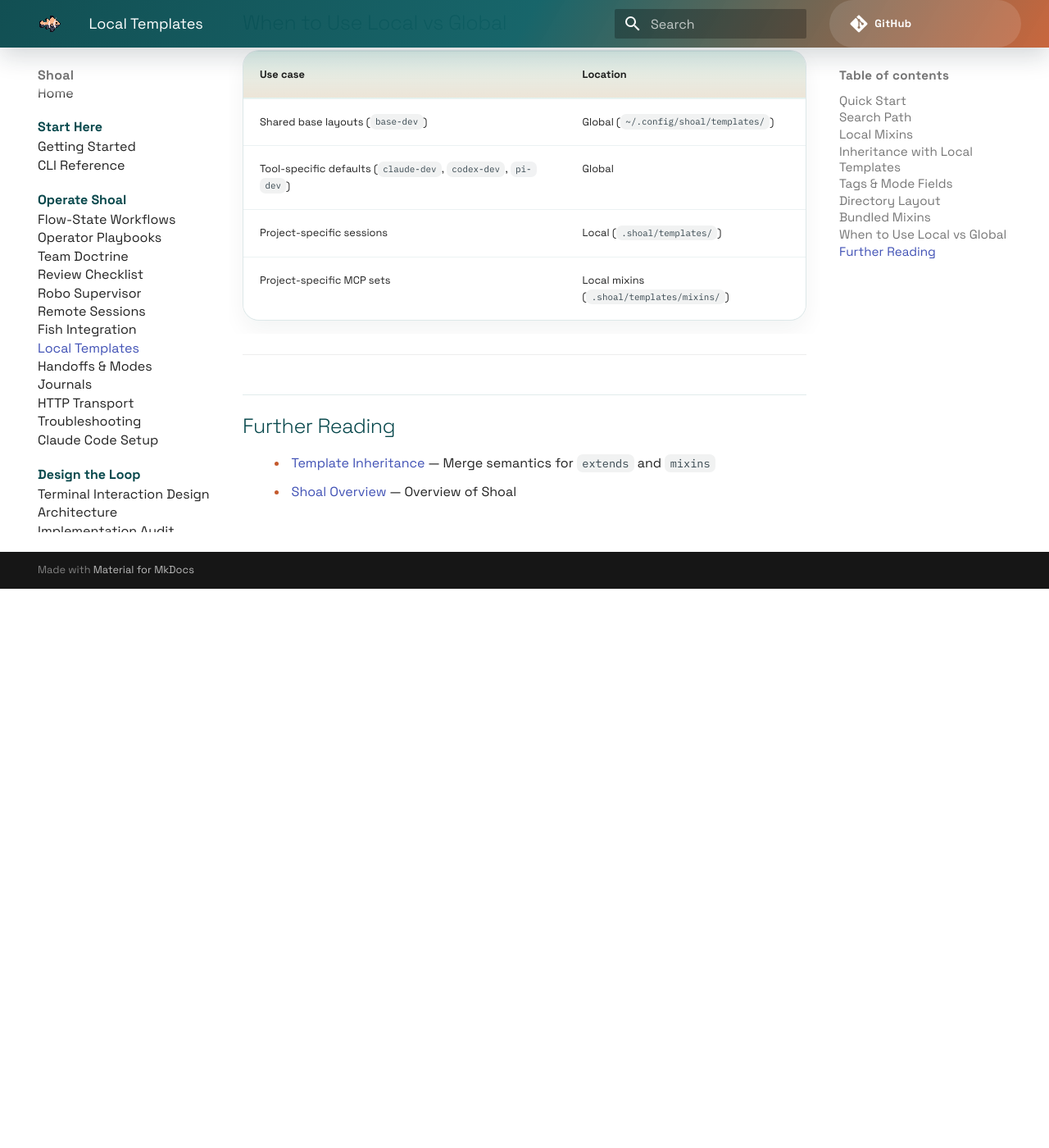
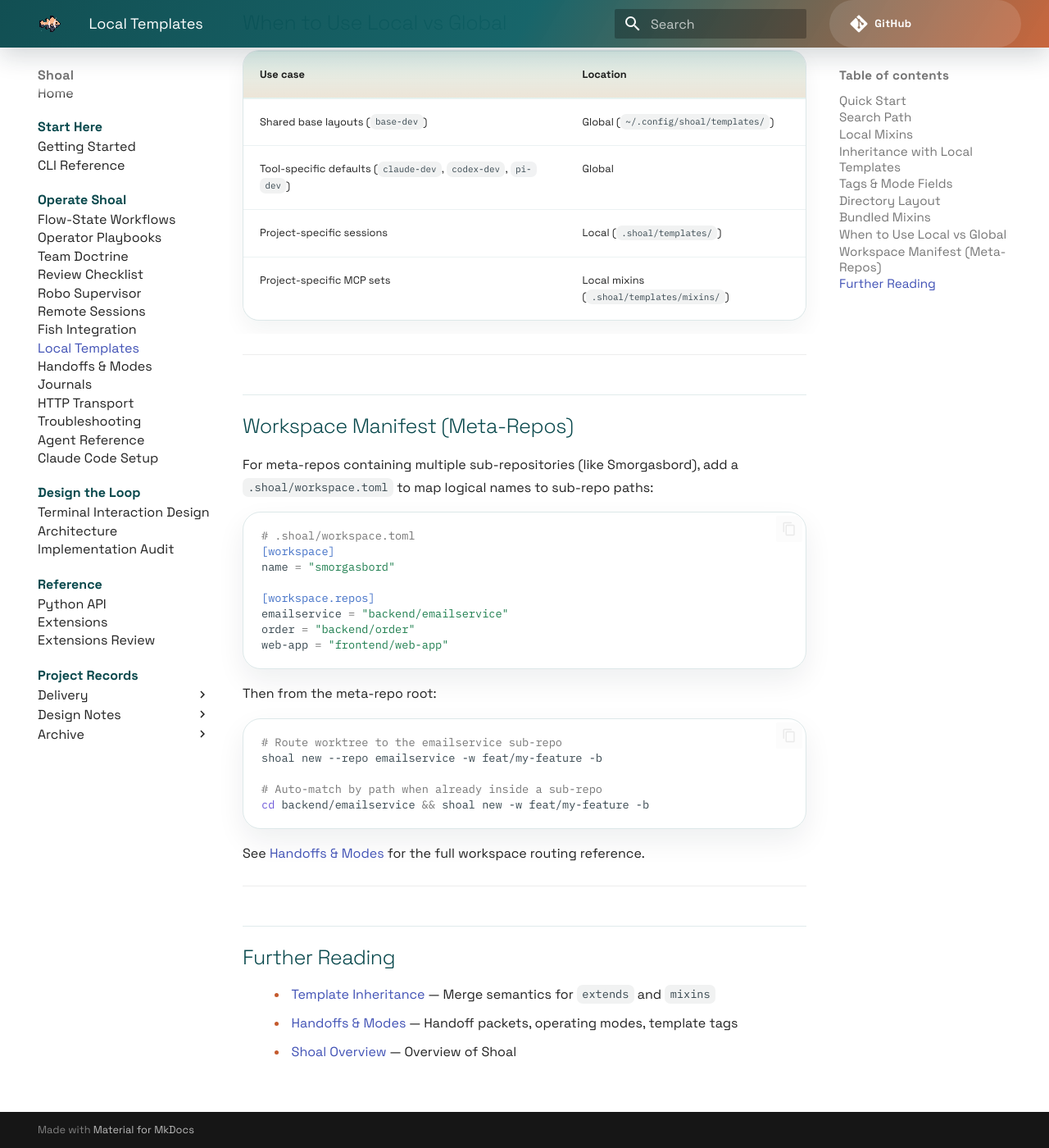
Before and after one commit to TheShoal/shoal-cli, an MkDocs documentation site: the page built from docs/LOCAL_TEMPLATES.md, in a window 1280 px wide and 1400 px high, scrolled down 5210 px. Shown: the whole window at 82% size. Built offline with MkDocs 1.6.1 and Material for MkDocs 9.7.7, drawn with Linux system fonts in a browser that asks for light colours; comment, search, counter and statistics services are not loaded; before the commit the page ends 5928 px from its top, so only the background shows below that.

Commit message:
docs: add missing CLI commands, AGENTS.md nav entry, workspace.toml reference
CLI reference now covers shoal handoff, handoff-ls, mode ls, done, and
incident commands. AGENTS.md added to mkdocs nav. LOCAL_TEMPLATES.md
documents workspace.toml for meta-repos.

Co-Authored-By: Claude Opus 4.6 (1M context) <noreply@anthropic.com>

````diff
--- a/docs/LOCAL_TEMPLATES.md
+++ b/docs/LOCAL_TEMPLATES.md
@@ -218,7 +218,37 @@ The local version shadows the global one — no other files need changing.
 
 ---
 
+## Workspace Manifest (Meta-Repos)
+
+For meta-repos containing multiple sub-repositories (like Smorgasbord), add a `.shoal/workspace.toml` to map logical names to sub-repo paths:
+
+```toml
+# .shoal/workspace.toml
+[workspace]
+name = "smorgasbord"
+
+[workspace.repos]
+emailservice = "backend/emailservice"
+order = "backend/order"
+web-app = "frontend/web-app"
+```
+
+Then from the meta-repo root:
+
+```bash
+# Route worktree to the emailservice sub-repo
+shoal new --repo emailservice -w feat/my-feature -b
+
+# Auto-match by path when already inside a sub-repo
+cd backend/emailservice && shoal new -w feat/my-feature -b
+```
+
+See [Handoffs & Modes](handoffs-and-modes.md) for the full workspace routing reference.
+
+---
+
 ## Further Reading
 
 - [Template Inheritance](architecture.md#template-inheritance-and-composition) — Merge semantics for `extends` and `mixins`
+- [Handoffs & Modes](handoffs-and-modes.md) — Handoff packets, operating modes, template tags
 - [Shoal Overview](index.md) — Overview of Shoal
--- a/mkdocs.yml
+++ b/mkdocs.yml
@@ -84,6 +84,7 @@ nav:
       - Journals: JOURNALS.md
       - HTTP Transport: HTTP_TRANSPORT.md
       - Troubleshooting: TROUBLESHOOTING.md
+      - Agent Reference: AGENTS.md
       - Claude Code Setup: CLAUDE_CODE_SETUP.md
   - Design the Loop:
       - Terminal Interaction Design: terminal-interaction-design.md
````
Also changed, not shown: docs/cli-reference.md (+21 -0 lines).
